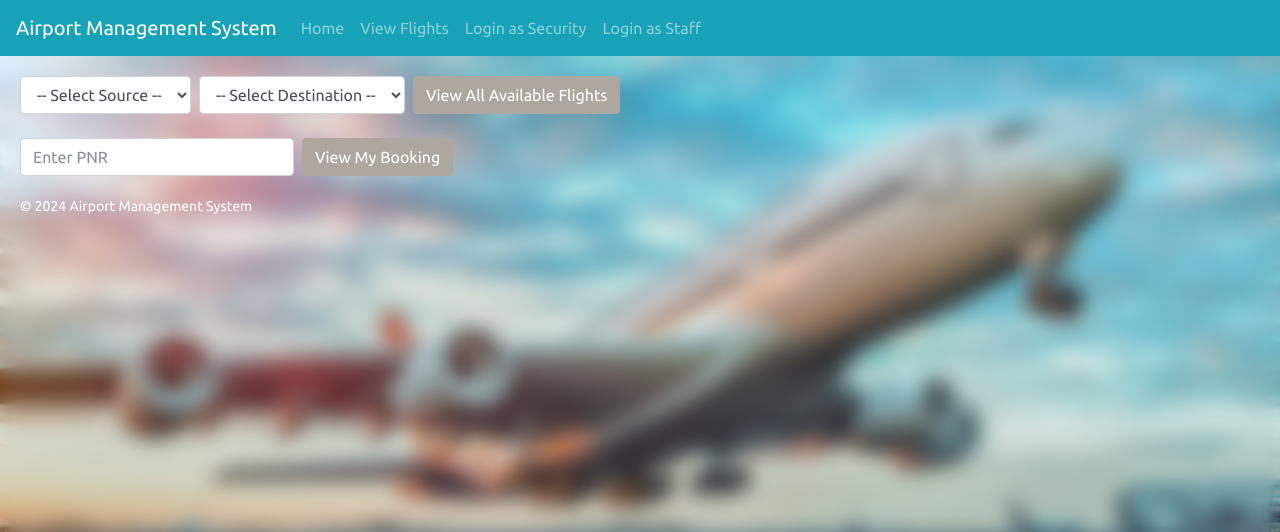
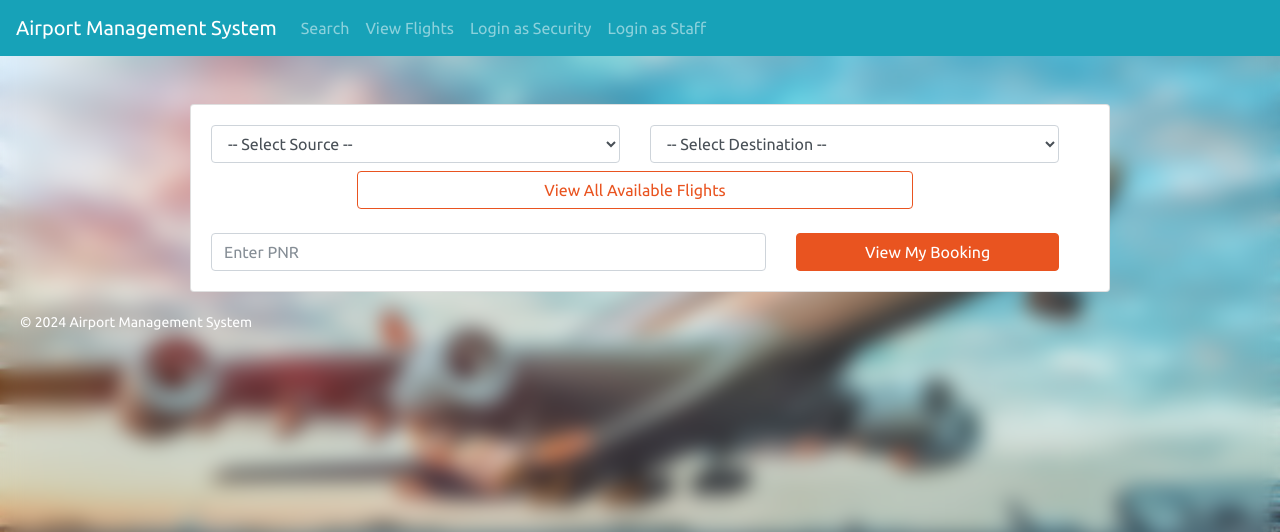
Before and after one commit to tariqahmaad/Airport-Management-System, a Django app: template flights/templates/home.html in a window 1280 px wide. Shown: the top 532 px of the page. Run offline with Django 3.2, Linux system fonts and the light colour scheme; the template is opened without the code that fills it, so the values that code supplies are empty; some libraries are stand-ins or nearby versions.

Commit message:
chore: Remove commented out code and update button styles in templates

```diff
--- a/flights/templates/base.html
+++ b/flights/templates/base.html
@@ -25,7 +25,7 @@
     {% with url_name=request.resolver_match.url_name %}
     <ul class="navbar-nav mr-auto">
       <li class="nav-item {% if url_name == 'home' %}active{% endif %}">
-        <a class="nav-link" href="{% url 'home' %}">Home <span class="sr-only">(current)</span></a>
+        <a class="nav-link" href="{% url 'home' %}">Search <span class="sr-only">(current)</span></a>
       </li>
       <li class="nav-item {% if url_name == 'view_flights' %}active{% endif %}">
         <a class="nav-link" href="{% url 'view_flights' %}">View Flights</a>
--- a/flights/templates/home.html
+++ b/flights/templates/home.html
@@ -3,24 +3,116 @@
 {% block body %}
 
 
-<form class="form-inline my-2 my-lg-0" method="post" action="{% url 'view_available_flights'%}" role="form">
+{% comment %} <div class="container mt-5">
+    <div class="row justify-content-center">
+        <div class="col-lg-10">
+            <div class="card">
+                <div class="card-body">
+                    <form class="form-inline my-2 my-lg-0" method="post" action="{% url 'view_available_flights' %}" role="form">
                         {% csrf_token %}
-    <div class="form-group">
-        <select class="form-control mr-sm-2" id="source-select" name="source">
+                        <div class="form-group w-100">
+                            <div class="row w-100">
+                                <div class="col-6">
+                                    <select class="form-control w-100" id="source-select" name="source">
                                         <option value="">-- Select Source --</option>
                                         {% for source in sources %}
                                             <option value="{{ source }}">{{ source }}</option>
                                         {% endfor %}
                                     </select>
-        <select class="form-control mr-sm-2" id="destination-select" name="destination">
+                                </div>
+                                <div class="col-6">
+                                    <select class="form-control w-100" id="destination-select" name="destination">
                                         <option value="">-- Select Destination --</option>
                                         {% for destination in destinations %}
                                             <option value="{{ destination }}">{{ destination }}</option>
                                         {% endfor %}
                                     </select>
-        <button class="btn btn-secondary my-2 my-sm-0" type="submit" style="margin-right:10px;">View All Available Flights</button>
+                                </div>
+                            </div>
+                            <div class="row w-75 mt-2">
+                                <div class="col-12">
+                                    <button class="btn btn-outline-primary w-100" type="submit">View All Available Flights</button>
+                                </div>
+                            </div>
                         </div>
                     </form>
+                    <br>
+                    <form class="form-inline my-2 my-lg-0" method="post" action="{% url 'view_booking' %}" role="form">
+                        {% csrf_token %}
+                        <div class="form-group w-100">
+                            <div class="row w-100">
+                                <div class="col-8">
+                                    <input class="form-control w-100" placeholder="Enter PNR" name="pnr" type="text">
+                                </div>
+                                <div class="col-4">
+                                    <button class="btn btn-primary w-100" type="submit">View My Booking</button>
+                                </div>
+                            </div>
+                        </div>
+                        {% if error_message_booking %}<p><strong>{{ error_message_booking }}</strong></p>{% endif %}
+                    </form>
+                </div>
+            </div>
+        </div>
+    </div>
+</div> {% endcomment %}
+
+
+<div class="container mt-5">
+    <div class="row justify-content-center">
+        <div class="col-lg-10">
+            <div class="card">
+                <div class="card-body">
+                    <form class="form-inline my-2 my-lg-0" method="post" action="{% url 'view_available_flights' %}" role="form">
+                        {% csrf_token %}
+                        <div class="form-group w-100">
+                            <div class="row w-100">
+                                <div class="col-6">
+                                    <select class="form-control w-100" id="source-select" name="source">
+                                        <option value="">-- Select Source --</option>
+                                        {% for source in sources %}
+                                            <option value="{{ source }}">{{ source }}</option>
+                                        {% endfor %}
+                                    </select>
+                                </div>
+                                <div class="col-6">
+                                    <select class="form-control w-100" id="destination-select" name="destination">
+                                        <option value="">-- Select Destination --</option>
+                                        {% for destination in destinations %}
+                                            <option value="{{ destination }}">{{ destination }}</option>
+                                        {% endfor %}
+                                    </select>
+                                </div>
+                            </div>
+                            <div class="row w-100 mt-2 justify-content-center">
+                                <div class="col-8">
+                                    <button class="btn btn-outline-primary w-100" type="submit">View All Available Flights</button>
+
+                                </div>
+                            </div>
+                        </div>
+                    </form>
+                    <br>
+                    <form class="form-inline my-2 my-lg-0" method="post" action="{% url 'view_booking' %}" role="form">
+                        {% csrf_token %}
+                        <div class="form-group w-100">
+                            <div class="row w-100">
+                                <div class="col-8">
+                                    <input class="form-control w-100" placeholder="Enter PNR" name="pnr" type="text">
+                                </div>
+                                <div class="col-4">
+                                    <button class="btn btn-primary w-100" type="submit">View My Booking</button>
+                                </div>
+                            </div>
+                        </div>
+                        {% if error_message_booking %}<p><strong>{{ error_message_booking }}</strong></p>{% endif %}
+                    </form>
+                </div>
+            </div>
+        </div>
+    </div>
+</div>
+
 
 {% if error_message_flight %}
     <p><strong>{{ error_message_flight }}</strong></p>
@@ -64,13 +156,9 @@
     </tbody>
 </table>
 {% endif %}
-<br>
-<form class="form-inline my-2 my-lg-0" method="post" action="{% url 'view_booking' %}" role="form">
-    {% csrf_token %}
-    <input class="form-control mr-sm-2" placeholder="Enter PNR" name="pnr" type="text">
-    <button class="btn btn-secondary my-2 my-sm-0" type="submit" style="margin-right:10px;">View My Booking</button>
-    {% if error_message_booking %}<p><strong>{{ error_message_booking }}</strong></p>{% endif %}
-</form>
+
+
+
 
 <script>
 document.addEventListener("DOMContentLoaded", function() {
--- a/flights/templates/passenger_home.html
+++ b/flights/templates/passenger_home.html
@@ -18,10 +18,10 @@
     {% if passenger.checked_in_status == False %}
       <a href="{% url 'self_check_in' passenger.pk %}" class="btn btn-outline-success" role="button">Perform Self Check-In</a>
     {% else %}
-      <a href="#" class="btn btn-outline-success disabled" role="button">Checked In</a>
+      <a href="#" class="btn btn-outline-success disabled w-100" role="button">Checked In</a>
     {% endif %}
 
-    <a href="{% url 'create_pdf' passenger.pk %}" class="btn btn-outline-success" role="button">Download Ticket</a>
+    {% comment %} <a href="{% url 'create_pdf' passenger.pk %}" class="btn btn-outline-success" role="button">Download Ticket</a> {% endcomment %}
   </div>
 </div>
 </div>
--- a/flights/templates/staff_home.html
+++ b/flights/templates/staff_home.html
@@ -36,7 +36,7 @@
     {% endfor %}
   </tbody>
 </table>
-<a href="{% url 'generate_report' flight_no %}" class="btn btn-outline-success" role="button">Generate Flight Report</a>
+{% comment %} <a href="{% url 'generate_report' flight_no %}" class="btn btn-outline-success" role="button">Generate Flight Report</a> {% endcomment %}
   <!-- Trigger the modal with a button -->
   <button type="button" class="btn btn-danger" data-toggle="modal" data-target="#myModal">CLEAR FLIGHT FOR TAKE OFF</button>
 
--- a/flights/templates/view_flights.html
+++ b/flights/templates/view_flights.html
@@ -57,4 +57,8 @@
   </tbody>
 </table>
 
+<style>
+
+</style>
+
 {% endblock %}
```
Also changed, not shown: flights/templates/airport_mgmt.html (+11 -6 lines), flights/templates/security_login.html (+5 -5 lines), flights/templates/staff_login.html (+5 -5 lines). Lines whose indentation alone changed are shown as unchanged.
